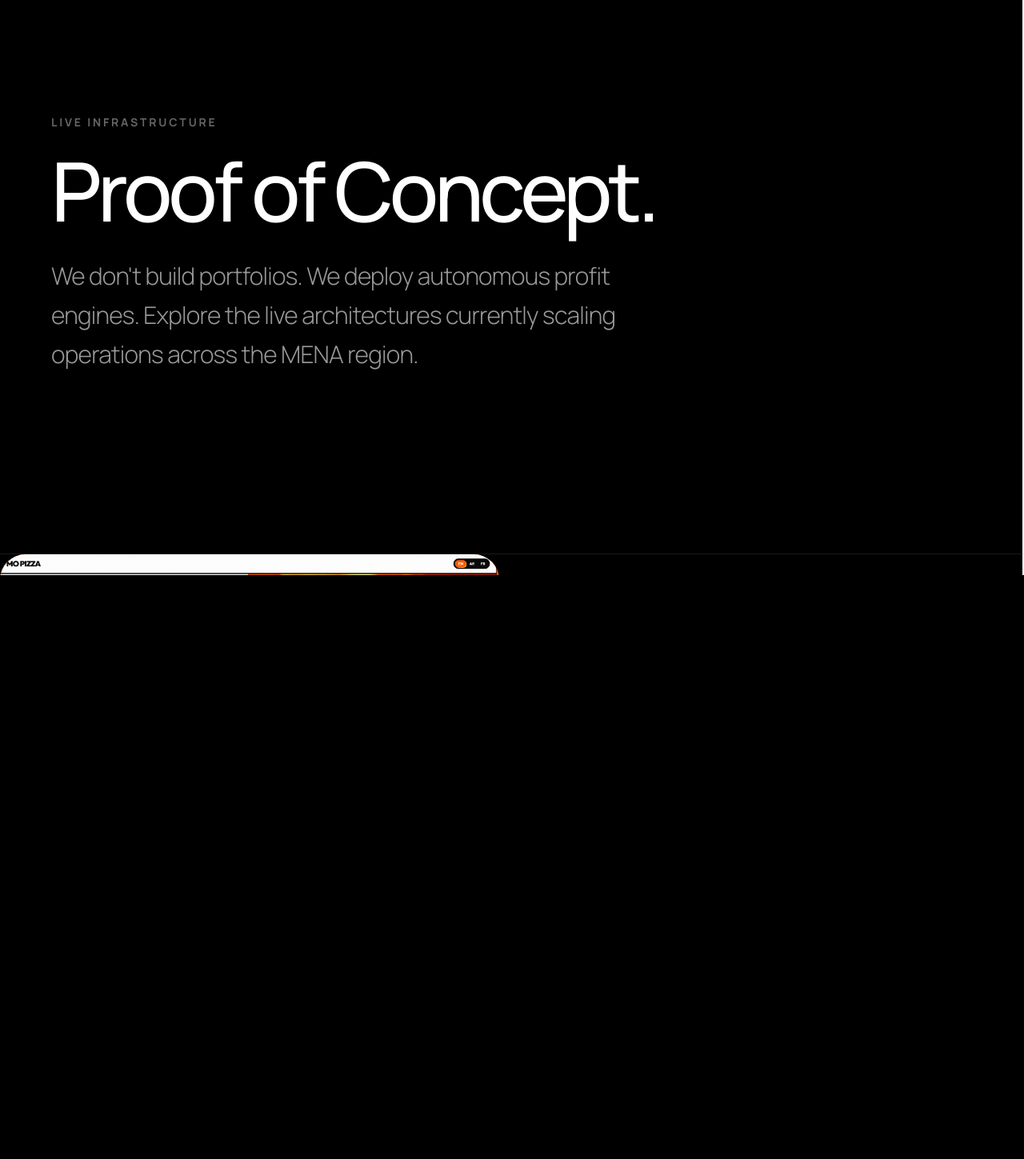
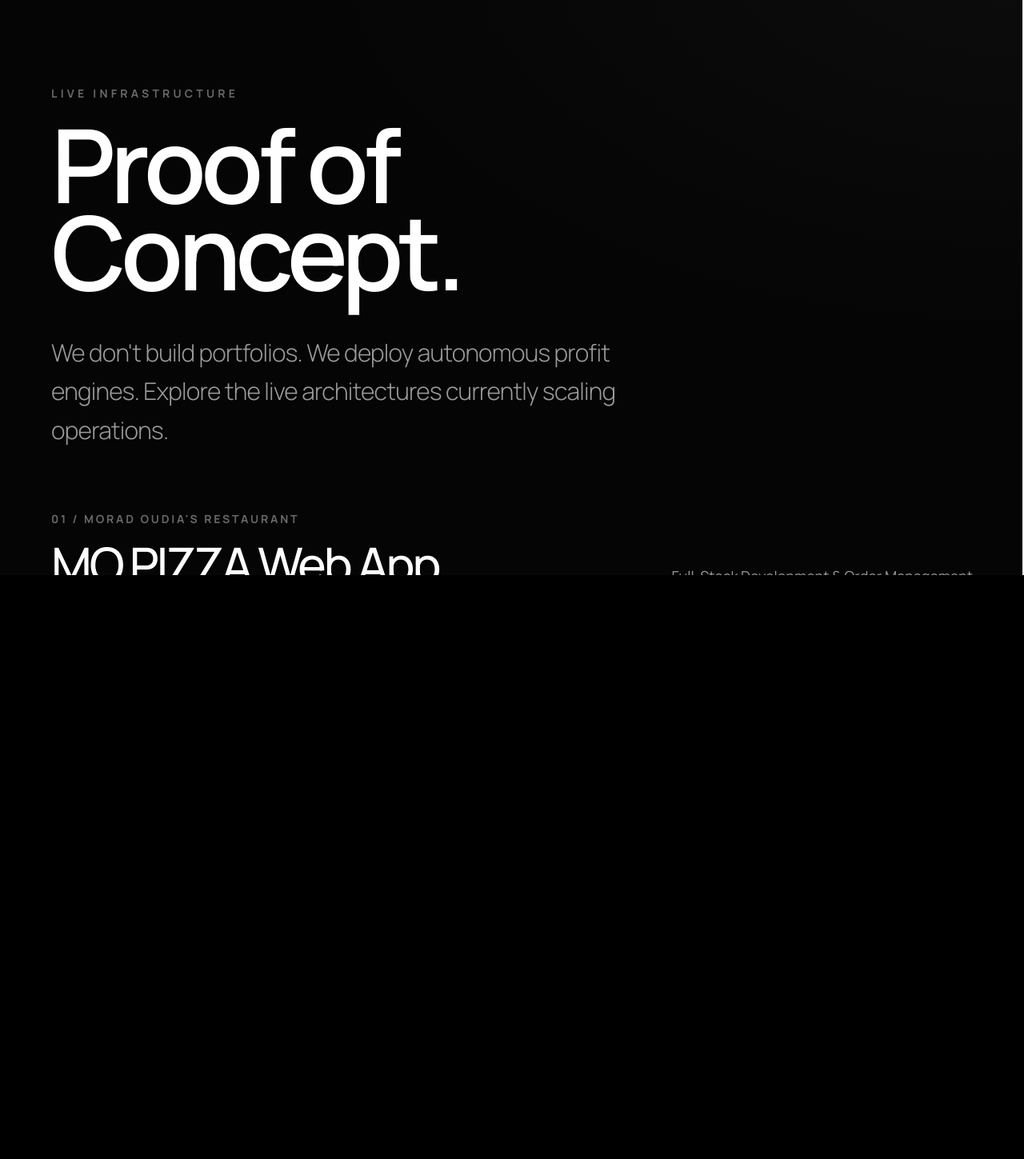
Before and after one commit to hichemdjouadi/Fleevo.agency, a Next.js app: page /work in a window 1280 px wide. Shown: the part 81-1530 px from the top of the page at 80% size. Built offline with nearby package versions, Linux system fonts and the light colour scheme.

Commit message:
feat: completely redesign /work page with a bespoke, high-end presentation of projects

```diff
--- a/src/app/(marketing)/work/page.tsx
+++ b/src/app/(marketing)/work/page.tsx
@@ -1,39 +1,163 @@
 "use client";
 
-import { motion } from "framer-motion";
+import { motion, useScroll, useTransform } from "framer-motion";
+import { useRef } from "react";
+import Image from "next/image";
 import Footer from "@/components/Footer";
+import TransitionLink from "@/components/TransitionLink";
+import Magnetic from "@/components/Magnetic";
 
-import FeaturedWork from "@/components/FeaturedWork";
+const PROJECTS = [
+  {
+    title: "MO PIZZA Web App",
+    category: "Full-Stack Development & Order Management",
+    client: "Morad Oudia's Restaurant",
+    image: "/project-mopizza2.png",
+    bg: "bg-[#050505]",
+    link: "https://mopizzarestaurants.netlify.app/",
+    stats: [
+      { label: "Increase in online orders", value: "+340%" },
+      { label: "Reduction in phone wait times", value: "-85%" },
+    ],
+  },
+  {
+    title: "Al-Madina Bookstore",
+    category: "E-Commerce Architecture",
+    client: "National Book Retailer",
+    image: "/project-almadina.png",
+    bg: "bg-[#050505]",
+    link: "https://almadinabookstore.com/",
+    stats: [
+      { label: "Conversion Rate", value: "4.8%" },
+      { label: "Inventory sync latency", value: "<1s" },
+    ],
+  }
+];
 
 export default function Work() {
+  const containerRef = useRef(null);
+  const { scrollYProgress } = useScroll({
+    target: containerRef,
+    offset: ["start start", "end end"]
+  });
+
   return (
-    <main className="relative min-h-screen bg-black text-white overflow-hidden pt-40 md:pt-56 flex flex-col">
-      <div className="flex-1 max-w-[1600px] mx-auto px-6 md:px-16 mb-24 w-full">
+    <main className="relative min-h-screen bg-[#050505] text-white overflow-hidden" ref={containerRef}>
+
+      {/* Hero Section */}
+      <section className="relative min-h-[90vh] flex flex-col justify-center px-6 md:px-16 pt-32 pb-16 z-10">
+        <div className="absolute inset-0 bg-[radial-gradient(ellipse_at_top_right,_rgba(255,255,255,0.03),_transparent_50%)]" />
 
         <motion.div
           initial={{ opacity: 0, y: 50 }}
           animate={{ opacity: 1, y: 0 }}
           transition={{ duration: 1.2, ease: [0.16, 1, 0.3, 1] }}
-          className="mb-32"
+          className="max-w-[1400px] mx-auto w-full relative z-10"
         >
-          <span className="text-sm font-bold tracking-[0.2em] uppercase text-white/40 mb-6 block">Live Infrastructure</span>
-          <h1 className="text-[12vw] md:text-[8vw] font-medium tracking-tighter leading-none mb-8">
-            Proof of Concept.
+          <div className="overflow-hidden mb-6 mt-12">
+            <motion.span
+              initial={{ y: "100%" }}
+              animate={{ y: 0 }}
+              transition={{ duration: 0.8, delay: 0.2, ease: [0.16, 1, 0.3, 1] }}
+              className="text-sm font-bold tracking-[0.3em] uppercase text-white/40 block"
+            >
+              Live Infrastructure
+            </motion.span>
+          </div>
+
+          <h1 className="text-[14vw] md:text-[10vw] font-semibold tracking-tighter leading-[0.85] mb-12">
+            Proof of <br/> Concept.
           </h1>
-          <p className="text-2xl md:text-3xl text-white/60 max-w-3xl font-light leading-relaxed tracking-tight">
-            We don't build portfolios. We deploy autonomous profit engines. Explore the live architectures currently scaling operations across the MENA region.
+
+          <p className="text-xl md:text-3xl text-white/60 max-w-3xl font-light leading-relaxed tracking-tight">
+            We don't build portfolios. We deploy autonomous profit engines. Explore the live architectures currently scaling operations.
           </p>
         </motion.div>
+      </section>
 
-      </div>
+      {/* Projects Showcase */}
+      <section className="relative z-20 pb-32">
+        <div className="flex flex-col gap-32 md:gap-48 px-4 md:px-16 max-w-[1800px] mx-auto">
+          {PROJECTS.map((project, i) => (
+            <ProjectCard key={i} project={project} index={i} />
+          ))}
+        </div>
+      </section>
 
-      {/* Reusing the highly technical 3D Glass Cards component */}
-      <div className="border-y border-white/10">
-        <FeaturedWork />
-      </div>
+      {/* CTA Section */}
+      <section className="py-48 px-6 text-center relative overflow-hidden">
+        <div className="absolute inset-0 bg-white" />
+        <div className="relative z-10 max-w-[800px] mx-auto flex flex-col items-center">
+          <h2 className="text-5xl md:text-7xl font-semibold tracking-tighter text-black mb-8">
+            Ready to scale?
+          </h2>
+          <p className="text-xl text-black/60 mb-16 max-w-lg">
+            Stop losing leads to poor infrastructure. Let's build a system that works as hard as you do.
+          </p>
+          <Magnetic intensity={0.2}>
+            <TransitionLink
+              href="/contact"
+              className="inline-flex items-center justify-center px-12 py-6 rounded-full bg-black text-white text-xl font-medium hover:scale-105 transition-transform duration-300"
+            >
+              Start a Project
+            </TransitionLink>
+          </Magnetic>
+        </div>
+      </section>
 
-      <div className="py-32" />
       <Footer />
     </main>
   );
 }
+
+function ProjectCard({ project, index }: { project: any, index: number }) {
+  return (
+    <motion.div
+      initial={{ opacity: 0, y: 100 }}
+      whileInView={{ opacity: 1, y: 0 }}
+      viewport={{ once: true, margin: "-100px" }}
+      transition={{ duration: 1, ease: [0.16, 1, 0.3, 1] }}
+      className="flex flex-col gap-8 md:gap-12"
+    >
+      <div className="flex flex-col md:flex-row justify-between items-start md:items-end gap-6 border-b border-white/10 pb-8 px-2 md:px-0">
+        <div className="flex flex-col gap-4">
+          <span className="text-sm font-bold tracking-[0.2em] uppercase text-white/40">0{index + 1} / {project.client}</span>
+          <h2 className="text-4xl md:text-6xl font-medium tracking-tighter">{project.title}</h2>
+        </div>
+        <div className="text-left md:text-right max-w-sm">
+          <p className="text-lg text-white/60 leading-relaxed">{project.category}</p>
+        </div>
+      </div>
+
+      <a href={project.link} target="_blank" rel="noreferrer" className="group relative w-full block overflow-hidden rounded-[32px] md:rounded-[48px]">
+        {/* Parallax image container */}
+        <div className="relative w-full aspect-[4/5] md:aspect-[21/9] bg-[#0A0A0A] overflow-hidden">
+          <Image
+            src={project.image}
+            alt={project.title}
+            fill
+            className="object-cover md:object-contain object-top md:object-center opacity-80 group-hover:opacity-100 group-hover:scale-105 transition-all duration-1000 ease-[0.16,1,0.3,1]"
+            unoptimized
+          />
+        </div>
+
+        {/* Floating View Button */}
+        <div className="absolute top-1/2 left-1/2 -translate-x-1/2 -translate-y-1/2 opacity-0 scale-50 group-hover:opacity-100 group-hover:scale-100 transition-all duration-500 ease-[0.16,1,0.3,1] z-20 pointer-events-none">
+          <div className="w-32 h-32 bg-white rounded-full flex items-center justify-center text-black font-semibold tracking-wide uppercase text-sm shadow-2xl">
+            Visit Site
+          </div>
+        </div>
+      </a>
+
+      {/* Stats row */}
+      <div className="grid grid-cols-1 md:grid-cols-2 gap-8 px-2 md:px-0 pt-4">
+        {project.stats.map((stat: any, i: number) => (
+          <div key={i} className="flex flex-col gap-2">
+            <span className="text-4xl md:text-5xl font-light tracking-tight">{stat.value}</span>
+            <span className="text-sm text-white/40 uppercase tracking-widest">{stat.label}</span>
+          </div>
+        ))}
+      </div>
+    </motion.div>
+  );
+}
```
